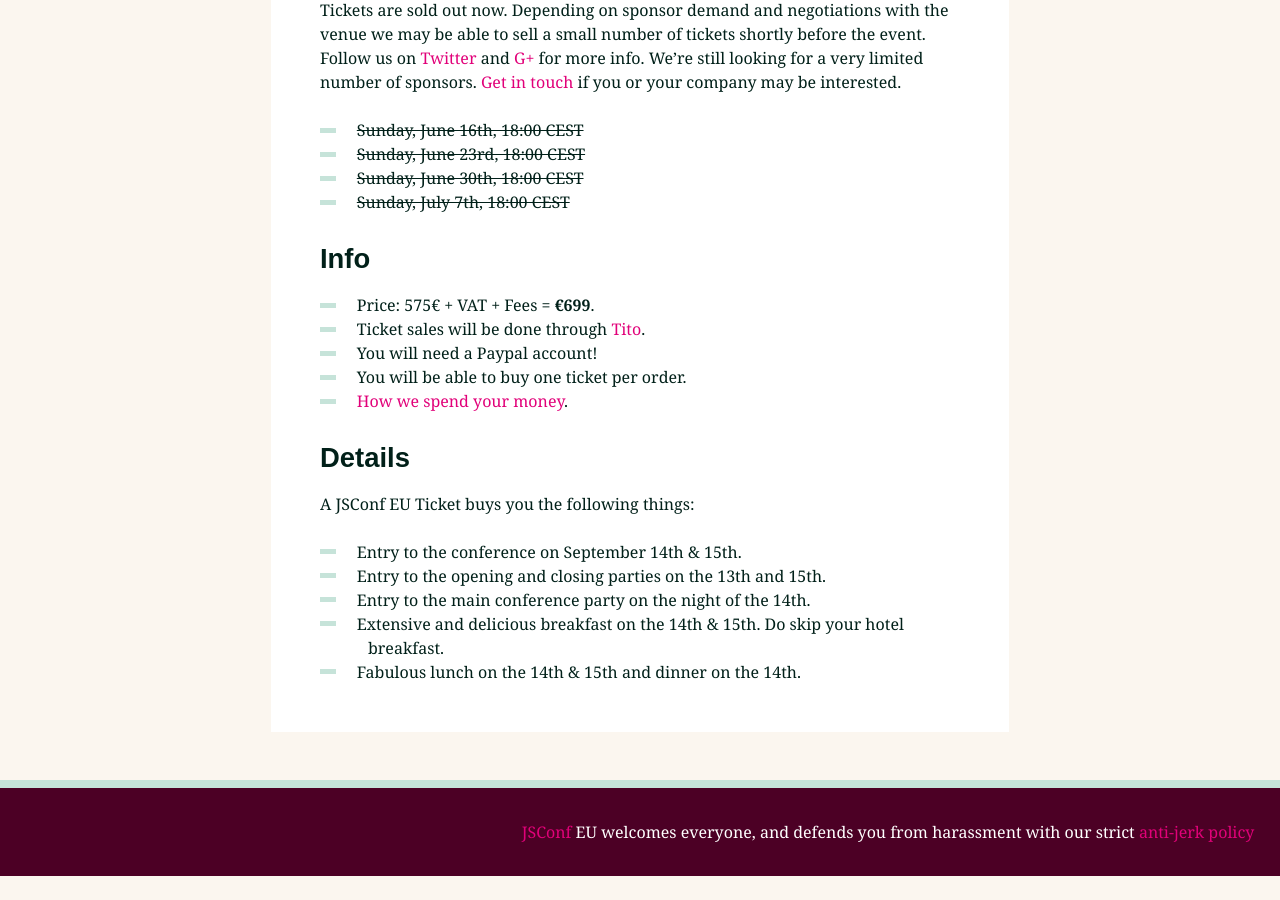
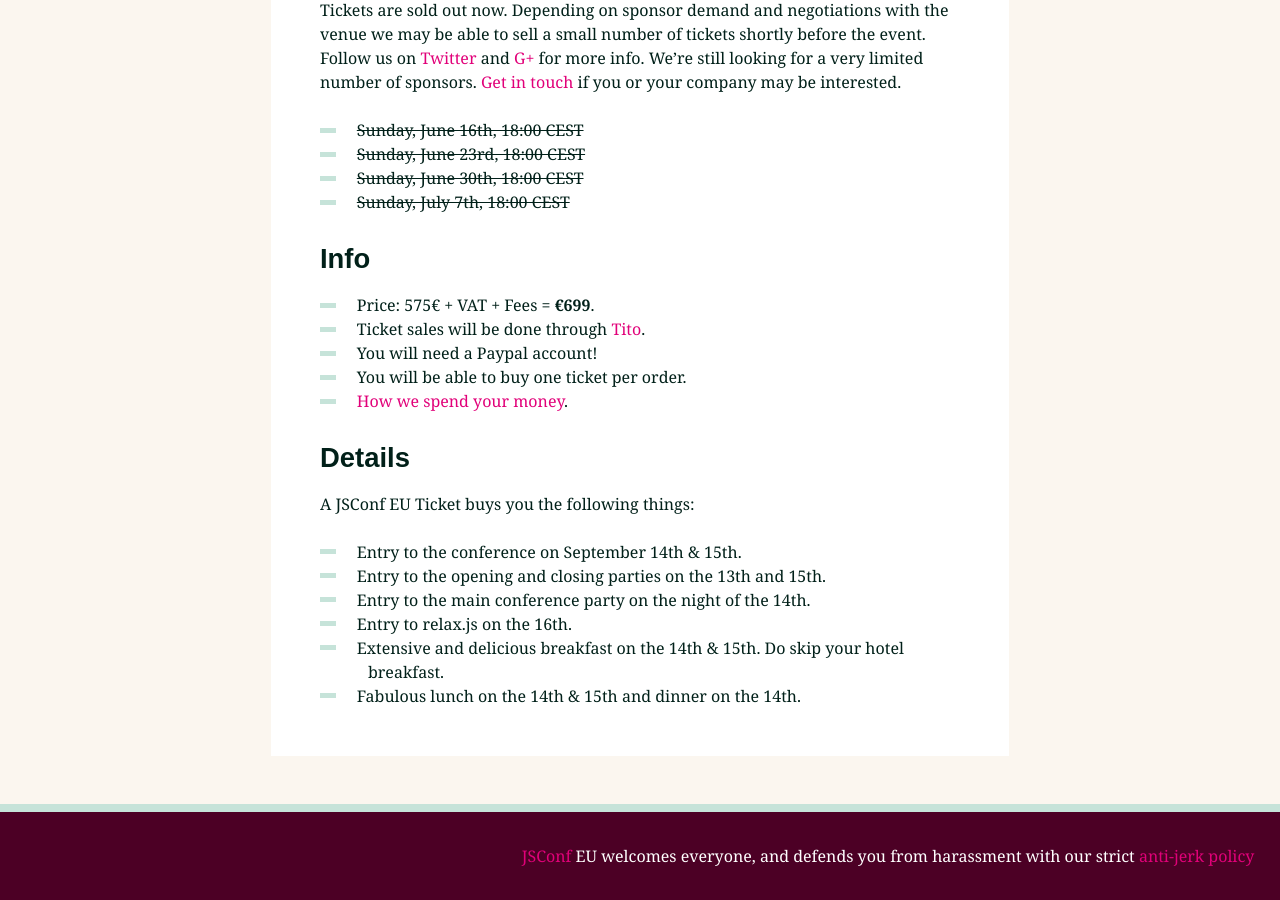
Before and after one commit to jsconf/2013.jsconf.eu, a Jekyll site: the page built from _posts/2013-06-10-ticket-sale-schedule.md, in a window 1280 px wide and 900 px high, scrolled down 841 px. Built offline with Jekyll 4.4.1, drawn with Linux system fonts in a browser that asks for light colours; nearby versions of some CDN libraries; comment, search, counter and statistics services are not loaded; before the commit the page ends 1717 px from its top, so only the background shows below that.

Commit message:
add relx

```diff
--- a/_posts/2013-06-10-ticket-sale-schedule.md
+++ b/_posts/2013-06-10-ticket-sale-schedule.md
@@ -38,5 +38,6 @@
 - Entry to the conference on September 14th & 15th.
 - Entry to the opening and closing parties on the 13th and 15th.
 - Entry to the main conference party on the night of the 14th.
+- Entry to relax.js on the 16th.
 - Extensive and delicious breakfast on the 14th & 15th. Do skip your hotel breakfast.
 - Fabulous lunch on the 14th & 15th and dinner on the 14th.
```
